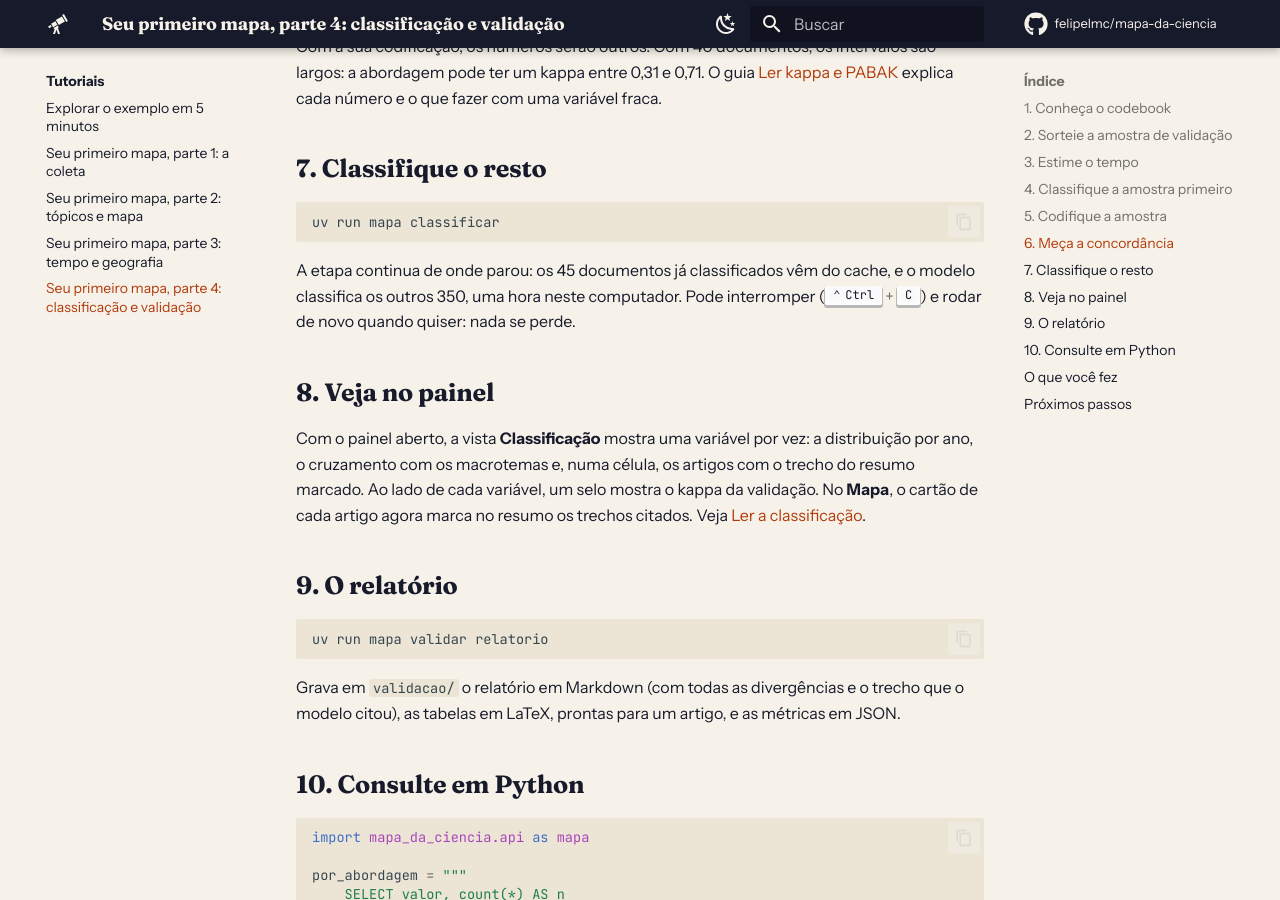
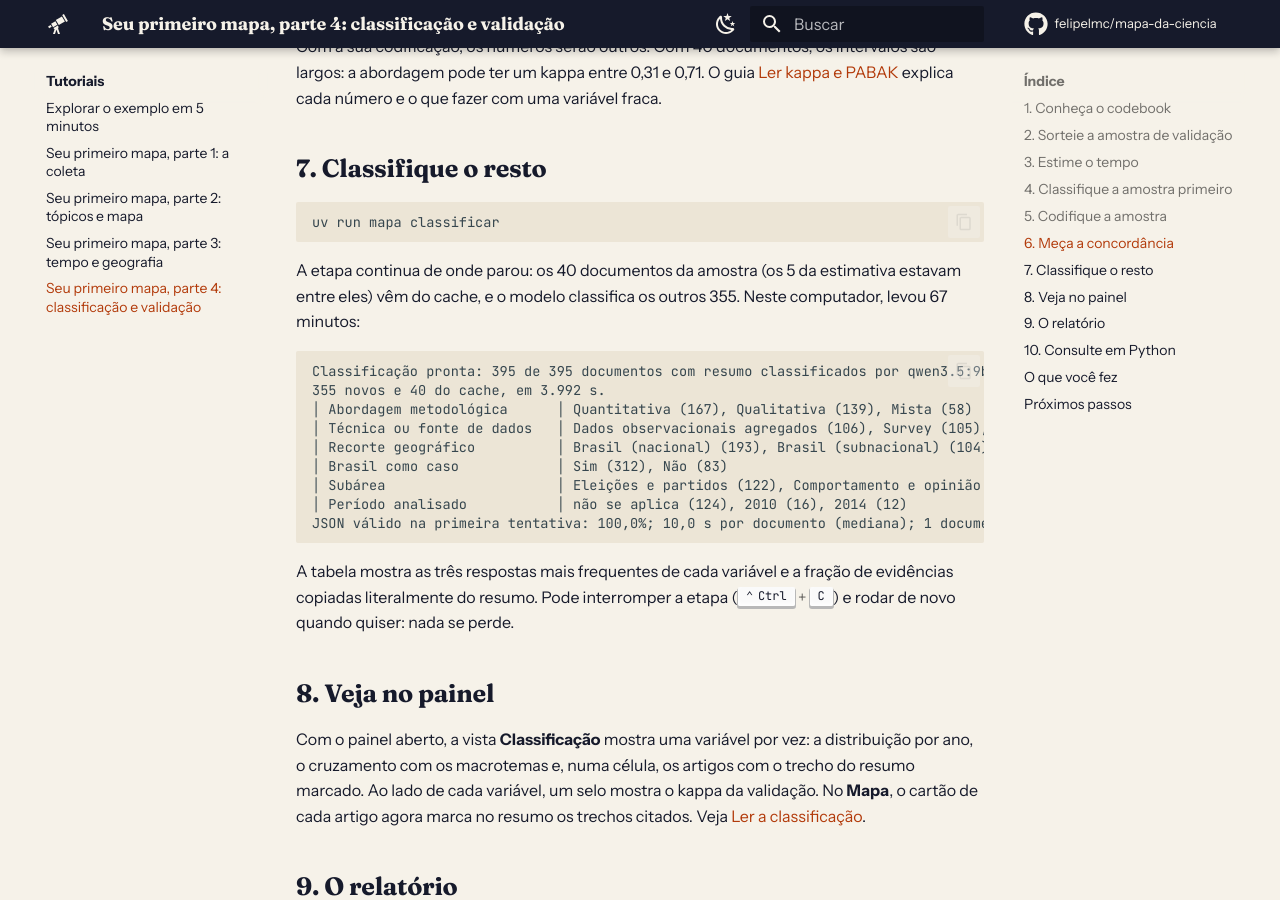
Before and after one commit to felipelmc/mapa-da-ciencia, an MkDocs documentation site: the page built from docs/tutoriais/primeiro-mapa-classificacao.md, in a window 1280 px wide and 900 px high, scrolled down 2493 px. Built offline with MkDocs 1.6.1 and Material for MkDocs 9.7.7, drawn with Linux system fonts in a browser that asks for light colours; comment, search, counter and statistics services are not loaded.

Commit message:
docs: capturas da Classificação e da Validação e a rodada completa no tutorial parte 4
- scripts/capturas.ts escolhe as seções (segundo argumento) e ganha a
  Classificação e a Validação, sem abrir listas de documentos (os trechos
  de resumos sem licença aberta não vão para a documentação)
- as capturas, do projeto do tutorial (Opinião Pública, 395 artigos), nos
  guias "Ler a classificação" e "Ler kappa e PABAK"
- o tutorial parte 4 mostra a saída real da classificação completa: 355
  novos e 40 do cache, em 67 minutos, 100% de JSON válido e 95% de
  evidência literal

Co-Authored-By: Claude Opus 5.5 <noreply@anthropic.com>

````diff
--- a/docs/tutoriais/primeiro-mapa-classificacao.md
+++ b/docs/tutoriais/primeiro-mapa-classificacao.md
@@ -92,7 +92,21 @@ Com a sua codificação, os números serão outros. Com 40 documentos, os interv
 uv run mapa classificar
 ```
 
-A etapa continua de onde parou: os 45 documentos já classificados vêm do cache, e o modelo classifica os outros 350, uma hora neste computador. Pode interromper (++ctrl+c++) e rodar de novo quando quiser: nada se perde.
+A etapa continua de onde parou: os 40 documentos da amostra (os 5 da estimativa estavam entre eles) vêm do cache, e o modelo classifica os outros 355. Neste computador, levou 67 minutos:
+
+```text
+Classificação pronta: 395 de 395 documentos com resumo classificados por qwen3.5:9b; evidência literal em 95%;
+355 novos e 40 do cache, em 3.992 s.
+│ Abordagem metodológica      │ Quantitativa (167), Qualitativa (139), Mista (58)                     │ 95% │
+│ Técnica ou fonte de dados   │ Dados observacionais agregados (106), Survey (105), Textos e docum…   │ 96% │
+│ Recorte geográfico          │ Brasil (nacional) (193), Brasil (subnacional) (104), Outro país ou …  │ 94% │
+│ Brasil como caso            │ Sim (312), Não (83)                                                   │ 96% │
+│ Subárea                     │ Eleições e partidos (122), Comportamento e opinião (101), Políticas…  │ 94% │
+│ Período analisado           │ não se aplica (124), 2010 (16), 2014 (12)                             │ 93% │
+JSON válido na primeira tentativa: 100,0%; 10,0 s por documento (mediana); 1 documento(s) sem resumo ficam de fora.
+```
+
+A tabela mostra as três respostas mais frequentes de cada variável e a fração de evidências copiadas literalmente do resumo. Pode interromper a etapa (++ctrl+c++) e rodar de novo quando quiser: nada se perde.
 
 ## 8. Veja no painel
 
````
Also changed, not shown: docs/guias/ler-a-classificacao.md (+10 -0 lines), docs/guias/ler-kappa-e-pabak.md (+10 -0 lines), docs/imagens/classificacao-cruzamento.png (added), docs/imagens/classificacao.png (added), docs/imagens/validacao-matriz.png (added), docs/imagens/validacao.png (added), 1 other file.
